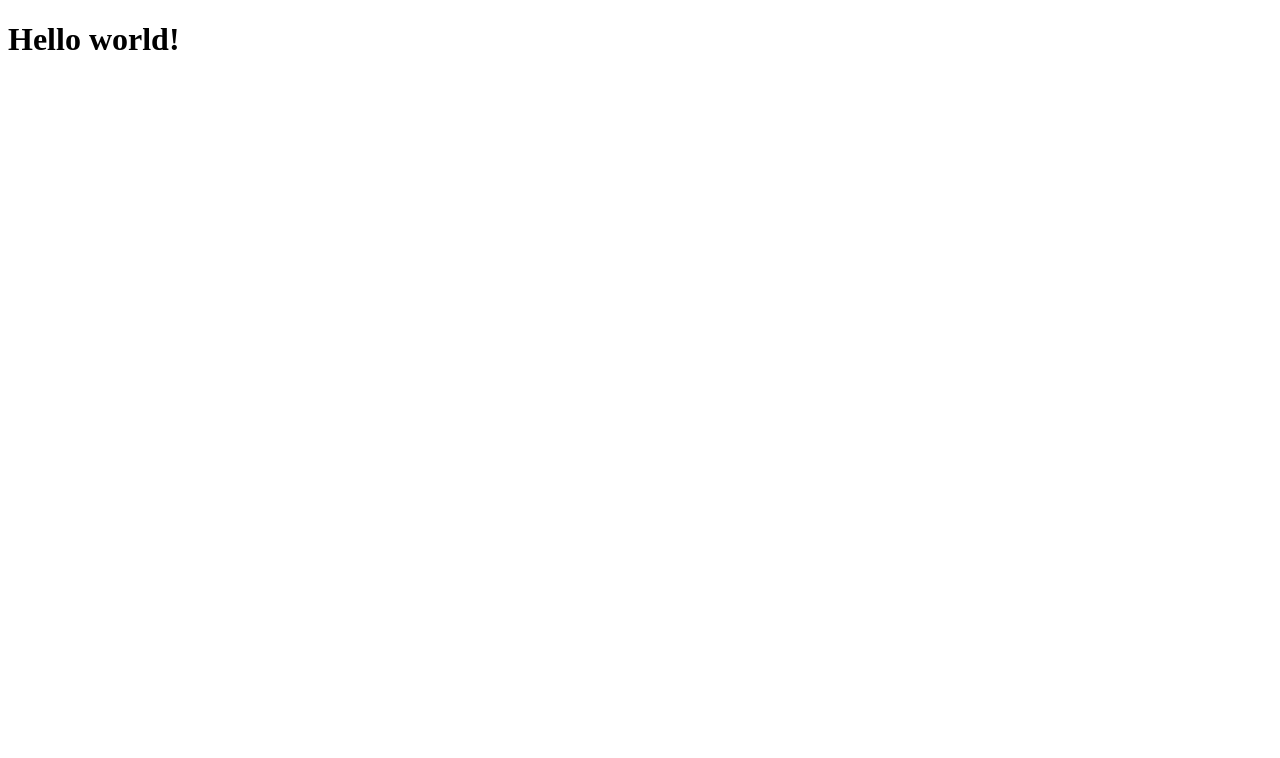
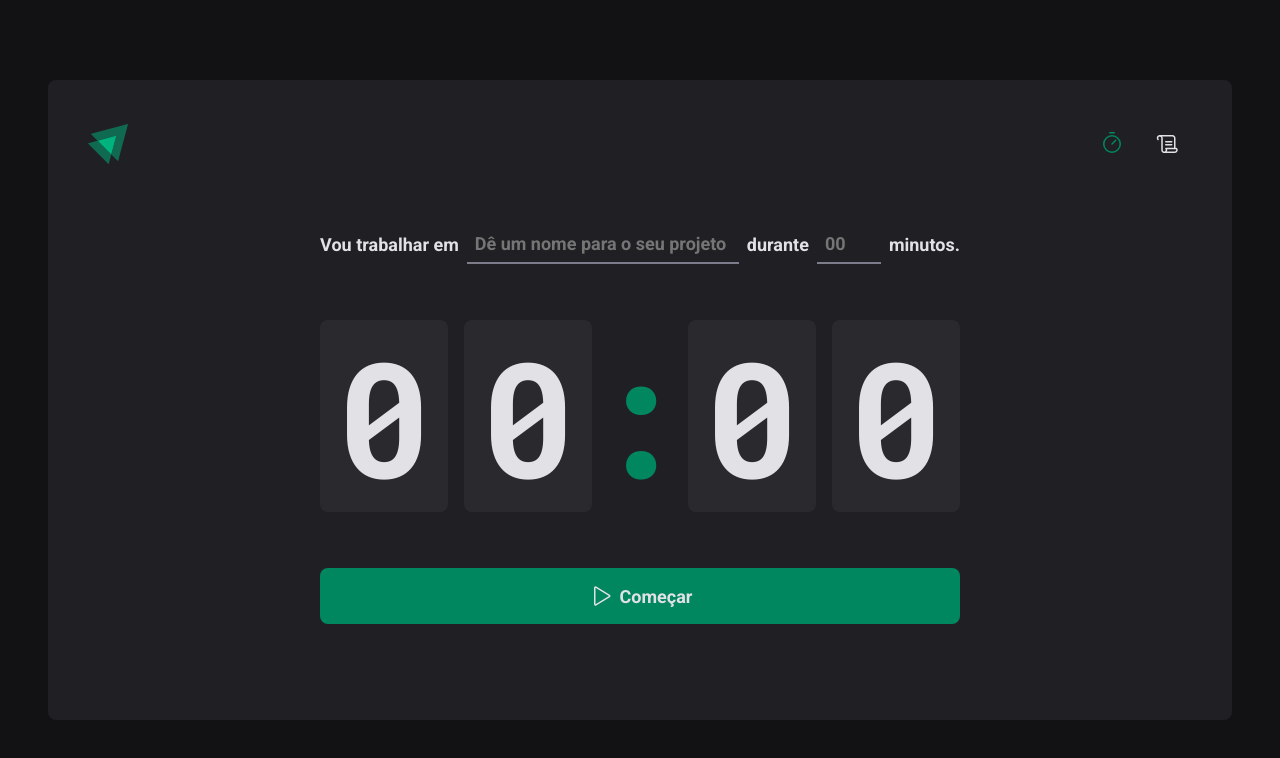
Before and after one commit to CarlosNayan/ignite-timer, a React (Vite) app: page / in a window 1280 px wide. Shown: the top 758 px of the page. Built offline with nearby package versions, Linux system fonts and the light colour scheme.

Commit message:
finished home screen

```diff
--- a/package.json
+++ b/package.json
@@ -10,8 +10,10 @@
     "preview": "vite preview"
   },
   "dependencies": {
+    "phosphor-react": "^1.4.1",
     "react": "^18.3.1",
     "react-dom": "^18.3.1",
+    "react-router-dom": "^6.26.1",
     "styled-components": "^6.1.12"
   },
   "devDependencies": {
--- a/src/App.tsx
+++ b/src/App.tsx
@@ -1,7 +1,23 @@
+import { ThemeProvider } from "styled-components";
+import { defaultTheme } from "./styles/themes/default";
+import { GlobalStyle } from "./styles/global";
+import { Route, Routes, BrowserRouter } from "react-router-dom";
+import { HomePage } from "./pages/Home";
+import { HistoryPage } from "./pages/History";
+import { DefaultLayout } from "./layouts/DefaultLayout";
+
 export function App() {
   return (
-    <>
-      <h1>Hello world!</h1>
-    </>
+    <ThemeProvider theme={defaultTheme}>
+      <BrowserRouter>
+        <GlobalStyle />
+        <Routes>
+          <Route path="/" element={<DefaultLayout />}>
+            <Route path="/" element={<HomePage />} />
+            <Route path="/History" element={<HistoryPage />} />
+          </Route>
+        </Routes>
+      </BrowserRouter>
+    </ThemeProvider>
   );
 }
--- /dev/null
+++ b/src/components/Header.tsx
@@ -0,0 +1,52 @@
+import { Scroll, Timer } from "phosphor-react";
+import styled from "styled-components";
+import logoIgnite from "../assets/logo-ignite.svg";
+import { NavLink } from "react-router-dom";
+
+export function Header() {
+  return (
+    <HeaderContainer>
+      <img src={logoIgnite} />
+      <nav>
+        <NavLink to="/" title="Timer">
+          <Timer size={24} />
+        </NavLink>
+        <NavLink to="/history" title="Histórico">
+          <Scroll size={24} />
+        </NavLink>
+      </nav>
+    </HeaderContainer>
+  );
+}
+
+const HeaderContainer = styled.header`
+  display: flex;
+  align-items: center;
+  justify-content: space-between;
+
+  nav {
+    display: flex;
+    gap: 0.5rem;
+  }
+
+  a {
+    width: 3rem;
+    height: 3rem;
+    display: flex;
+    justify-content: center;
+    align-items: center;
+    color: ${(props) => props.theme["gray-100"]};
+
+    border-top: 3px solid transparent;
+    border-bottom: 3px solid transparent;
+    transition: border-bottom 0.2s;
+
+    &:hover {
+      border-bottom: 3px solid ${(props) => props.theme["green-500"]};
+    }
+
+    &.active {
+      color: ${(props) => props.theme["green-500"]};
+    }
+  }
+`;
--- /dev/null
+++ b/src/layouts/DefaultLayout.tsx
@@ -0,0 +1,24 @@
+import { Outlet } from "react-router-dom";
+import { Header } from "../components/Header";
+import styled from "styled-components";
+
+export function DefaultLayout() {
+  return (
+    <LayoutContainer>
+      <Header />
+      <Outlet />
+    </LayoutContainer>
+  );
+}
+
+const LayoutContainer = styled.div`
+  max-width: 74rem;
+  height: calc(100vh - 10rem);
+  margin: 5rem auto;
+  padding: 2.5rem;
+  background: ${(props) => props.theme["gray-800"]};
+  border-radius: 8px;
+
+  display: flex;
+  flex-direction: column;
+`;
--- /dev/null
+++ b/src/pages/History.tsx
@@ -0,0 +1,20 @@
+export function HistoryPage() {
+	return (
+	  <div style={{ flex: 1, alignItems: "center", padding: 24 }}>
+		<div
+		  style={{
+			flex: 1,
+			justifyContent: "center",
+			maxWidth: 960,
+			marginInline: "auto",
+			flexDirection: "column",
+		  }}
+		>
+		  <text style={{ fontSize: 64, fontWeight: "bold" }}>History page</text>
+		  <text style={{ fontSize: 36, color: "#38434D" }}>
+			Essa é a página de histórico
+		  </text>
+		</div>
+	  </div>
+	);
+  }
--- /dev/null
+++ b/src/pages/Home.tsx
@@ -0,0 +1,185 @@
+import { Play } from "phosphor-react";
+import styled from "styled-components";
+
+export function HomePage() {
+  return (
+    <HomeContainer>
+      <Form action="">
+        <label>Vou trabalhar em</label>
+        <TaskInput
+          type="text"
+          id="task"
+          list="task-suggestions"
+          placeholder="Dê um nome para o seu projeto"
+        />
+
+        <datalist id="task-suggestions">
+          <option value="Estudar" />
+          <option value="Revisão" />
+          <option value="Ler" />
+          <option value="Jogar" />
+        </datalist>
+
+        <label>durante</label>
+        <MinutesAmountInput
+          type="number"
+          id="minutesAmount"
+          placeholder="00"
+          min={5}
+          max={60}
+        />
+        <span>minutos.</span>
+      </Form>
+      <CountDownContainer>
+        <span>0</span>
+        <span>0</span>
+        <Separator>:</Separator>
+        <span>0</span>
+        <span>0</span>
+      </CountDownContainer>
+      <Button type="submit">
+        <Play size={24} />
+        Começar
+      </Button>
+    </HomeContainer>
+  );
+}
+
+const HomeContainer = styled.main`
+  flex: 1;
+  display: flex;
+  flex-direction: column;
+  align-items: center;
+  justify-content: center;
+  gap: 3.5rem;
+`;
+
+const Form = styled.form`
+  display: flex;
+  flex-direction: row;
+  align-items: center;
+  width: 100%;
+  display: flex;
+  justify-content: center;
+  gap: 0.5rem;
+  color: ${(props) => props.theme["gray-100"]};
+
+  font-size: 1.125rem;
+  font-weight: bold;
+  flex-wrap: wrap;
+`;
+
+const BaseInput = styled.input`
+  background: transparent;
+  height: 2.5rem;
+  border: 0;
+  border-bottom: 2px solid ${(props) => props.theme["gray-500"]};
+  font-weight: bold;
+  font-size: 1.125rem;
+  padding: 0 0.5rem;
+  color: ${(props) => props.theme["gray-100"]};
+
+  &:focus {
+    box-shadow: none;
+    border-color: ${(props) => props.theme["green-500"]};
+    outline: none;
+  }
+`;
+
+const TaskInput = styled(BaseInput)`
+  flex: 1;
+  max-width: 17rem;
+
+  /* Remove o seletor de data em navegadores baseados em WebKit (Chrome, Safari, etc.) */
+  &::-webkit-calendar-picker-indicator {
+    display: none !important;
+  }
+
+  /* Para Firefox */
+  &[type="date"] {
+    -moz-appearance: textfield; /* Remove o botão de calendário */
+  }
+
+  /* Escondendo a seta no Edge */
+  &::-ms-clear {
+    display: none;
+  }
+
+  /* Também pode esconder completamente o input de data em navegadores que suportam */
+  &::-webkit-inner-spin-button,
+  &::-webkit-outer-spin-button {
+    -webkit-appearance: none;
+    margin: 0;
+  }
+
+  /* Se precisar esconder o input de data em qualquer browser */
+  &[type="date"] {
+    appearance: none;
+    -webkit-appearance: none;
+    -moz-appearance: none;
+  }
+`;
+
+const MinutesAmountInput = styled(BaseInput)`
+  width: 4rem;
+
+  /* Remove as setas de incremento/decremento */
+  -moz-appearance: textfield; /* Firefox */
+
+  &::-webkit-outer-spin-button,
+  &::-webkit-inner-spin-button {
+    -webkit-appearance: none; /* Chrome, Safari, Edge */
+    margin
+
+
+`;
+
+const CountDownContainer = styled.div`
+  font-family: "Roboto Mono", monospace;
+  font-size: 10rem;
+  line-height: 8rem;
+  color: ${(props) => props.theme["gray-100"]};
+  display: flex;
+  gap: 1rem;
+
+  span {
+    background: ${(props) => props.theme["gray-700"]};
+    padding: 2rem 1rem;
+    border-radius: 8px;
+  }
+`;
+
+const Separator = styled.div`
+  padding: 2rem 0;
+  color: ${(props) => props.theme["green-500"]};
+  width: 4rem;
+  overflow: hidden;
+  display: flex;
+  justify-content: center;
+`;
+
+const Button = styled.button`
+  width: 100%;
+  border: 0;
+  cursor: pointer;
+  color: ${(props) => props.theme["gray-100"]};
+  background: ${(props) => props.theme["green-500"]};
+  border-radius: 8px;
+  padding: 1rem;
+  display: flex;
+  align-items: center;
+  justify-content: center;
+  gap: 0.5rem;
+  font-weight: bold;
+  font-size: 1.125rem;
+  max-width: 40rem;
+
+  &:not(:disabled):hover {
+    background: ${(props) => props.theme["green-700"]};
+  }
+
+  &:disabled {
+    opacity: 0.7;
+    cursor: not-allowed;
+  }
+`;
--- a/src/styles/global.ts
+++ b/src/styles/global.ts
@@ -18,9 +18,4 @@ export const GlobalStyle = createGlobalStyle`
 		font-weight: 400;
 		font-size: 1rem;
 	}
-
-	:focus {
-		outline: 0;
-		box-shadow: 0 0 0 2px ${({ theme }) => theme["green-500"]};
-	}
 `;
```
Also changed, not shown: src/components/Button.tsx (deleted, +0 -15 lines), src/assets/logo-ignite.svg (added), 1 other file (tests, documents, lock files or other folders).
